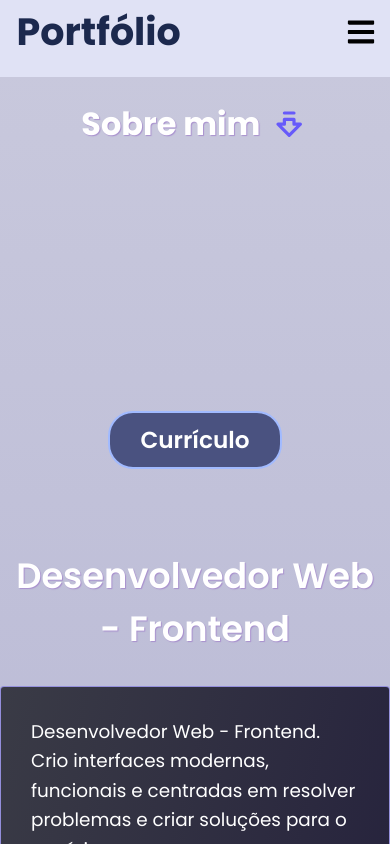
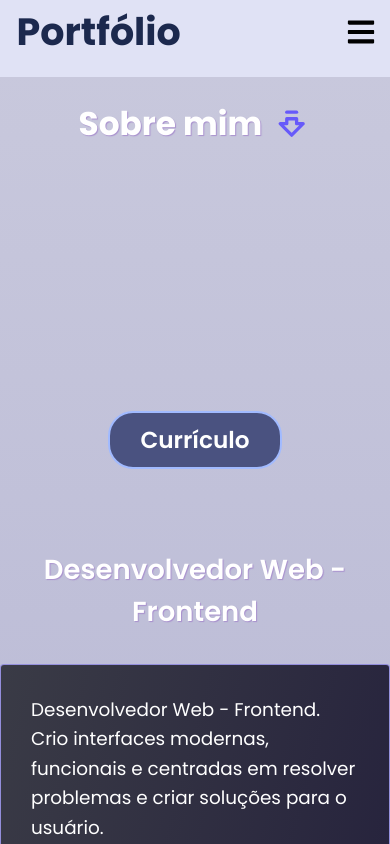
Before and after one commit to SantV7/personal_portifolio, a React (Vite) app: page / in a window 390 px wide. Shown: the top 844 px of the page. Built offline with nearby package versions, Linux system fonts and the light colour scheme; some icons are missing.

Commit message:
Adjustmente in mobile font-size

```diff
--- a/src/components/main/MainContent.jsx
+++ b/src/components/main/MainContent.jsx
@@ -42,6 +42,11 @@ const MainContent = () => {
 
         return () => ctx.revert();
     }, []);
+
+
+
+
+
 
     return (
         <main id='main-info-content' ref={mainRef}>
--- a/src/style/main/mainContent.css
+++ b/src/style/main/mainContent.css
@@ -137,7 +137,7 @@
 }
 
 .text_about_me > h3 {
-    font-size: 2rem;
+    font-size: 2.05rem;
     display: flex;
     align-items: center;
     justify-content: center;
@@ -148,7 +148,7 @@
 }
 
 .intro-name {
-    font-size: 2.2em;
+    font-size: 1.72em;
     color: white;
     font-weight: 600;
     padding: 0px 10px;
@@ -199,7 +199,11 @@
     }
 
     .text_about_me {
+
         max-width: 800px;
+    }
+    .text_about_me > h3 {
+        font-size: 2.4rem;
     }
 
     .intro-name {
```
